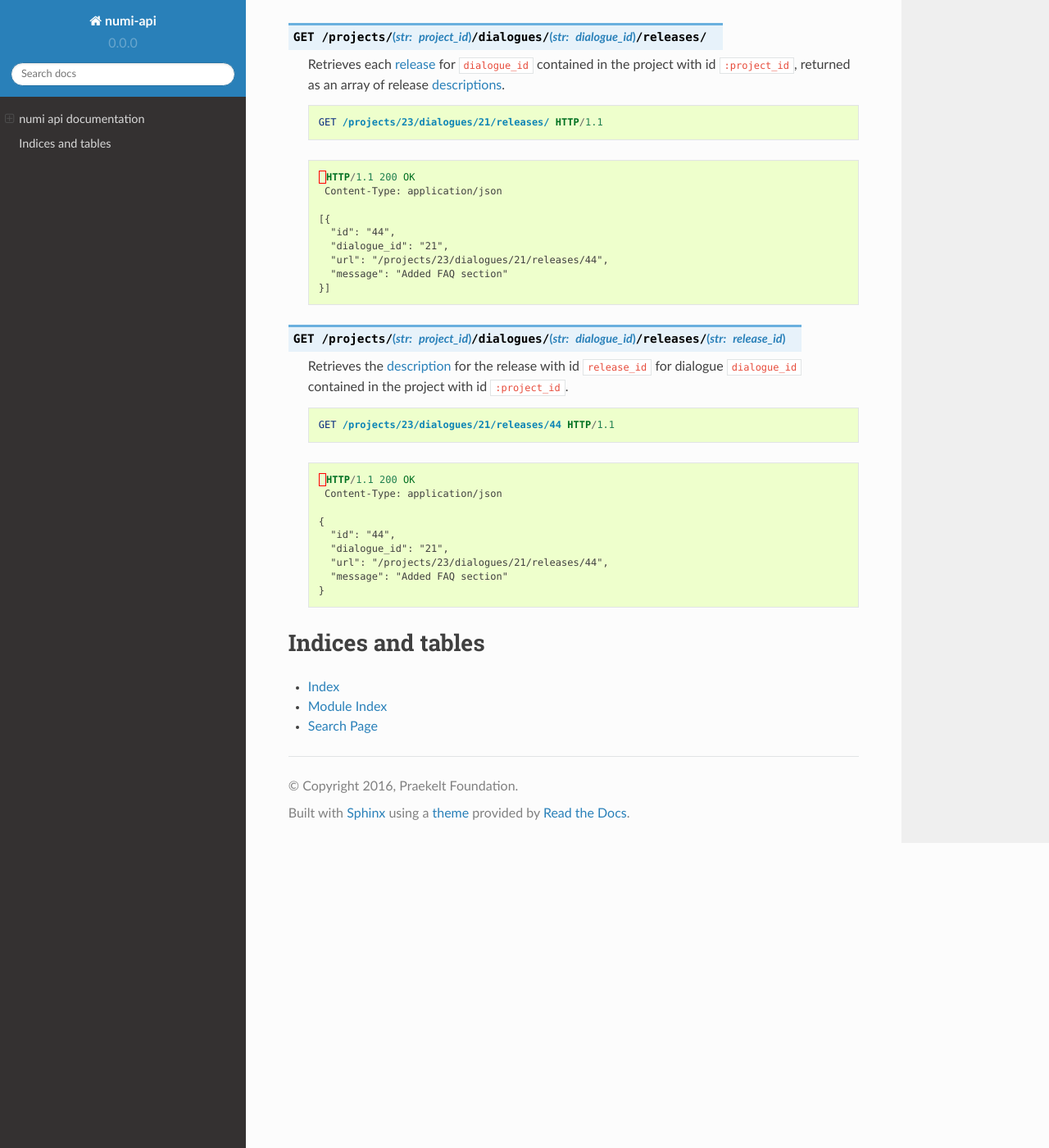
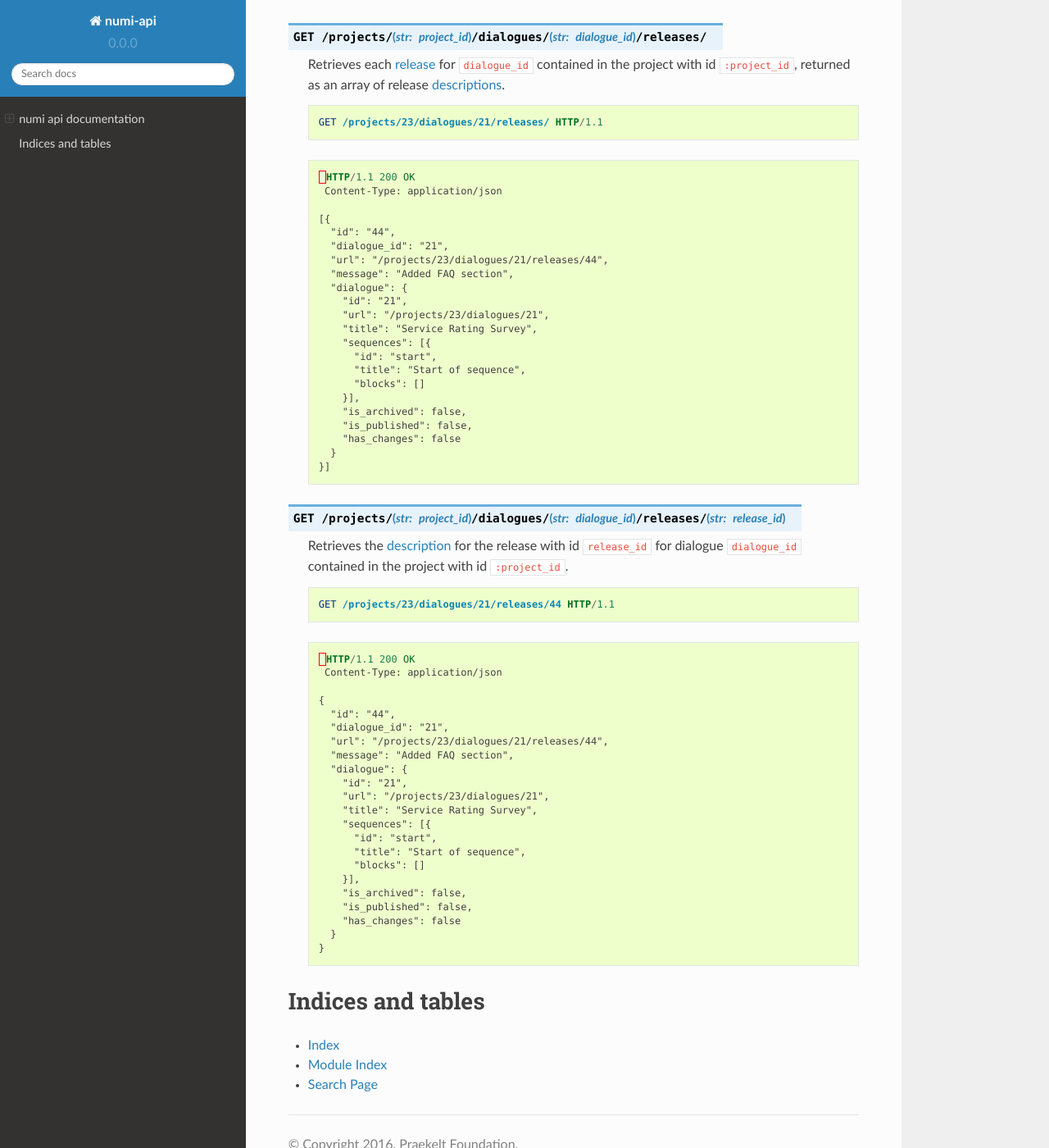
Before and after one commit to praekelt/numi-api, a Sphinx documentation site: the page built from docs/index.rst, in a window 1280 px wide and 1400 px high, scrolled down 8609 px. Shown: the whole window at 82% size. Built offline with Sphinx 7.4.7 and the Read the Docs theme 2.0.0, drawn with Linux system fonts in a browser that asks for light colours.

Commit message:
Add dialogue description to release schema

```diff
--- a/docs/index.rst
+++ b/docs/index.rst
@@ -485,7 +485,20 @@ Releases
       "id": "44",
       "dialogue_id": "21",
       "url": "/projects/23/dialogues/21/releases/44",
-      "message": "Added FAQ section"
+      "message": "Added FAQ section",
+      "dialogue": {
+        "id": "21",
+        "url": "/projects/23/dialogues/21",
+        "title": "Service Rating Survey",
+        "sequences": [{
+          "id": "start",
+          "title": "Start of sequence",
+          "blocks": []
+        }],
+        "is_archived": false,
+        "is_published": false,
+        "has_changes": false
+      }
     }]
 
 
@@ -508,7 +521,20 @@ Releases
       "id": "44",
       "dialogue_id": "21",
       "url": "/projects/23/dialogues/21/releases/44",
-      "message": "Added FAQ section"
+      "message": "Added FAQ section",
+      "dialogue": {
+        "id": "21",
+        "url": "/projects/23/dialogues/21",
+        "title": "Service Rating Survey",
+        "sequences": [{
+          "id": "start",
+          "title": "Start of sequence",
+          "blocks": []
+        }],
+        "is_archived": false,
+        "is_published": false,
+        "has_changes": false
+      }
     }
 
 
```
Also changed, not shown: 1 other file.
